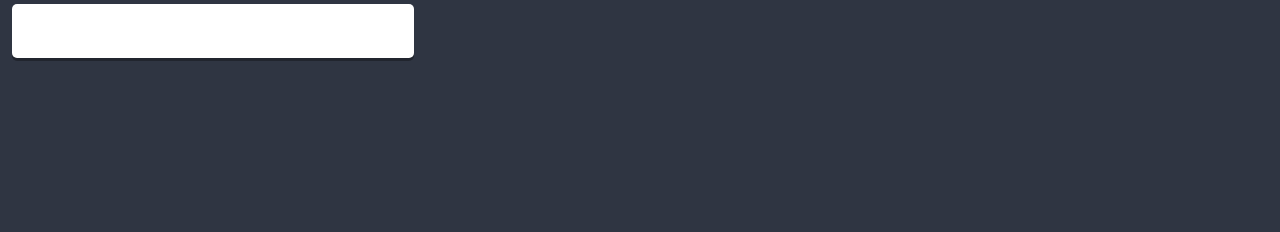
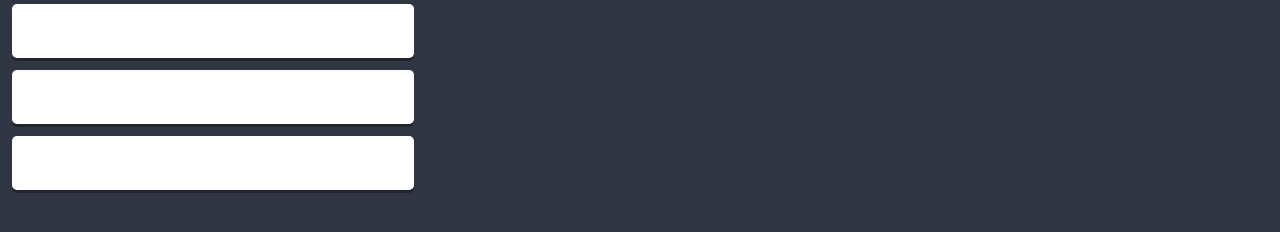
Before and after one commit to dave8git/react-comps, a React app: page / in a window 1280 px wide. Shown: the part 428-660 px from the top of the page. Built offline with nearby package versions, Linux system fonts and the light colour scheme.

Commit message:
fix props continues @2

```diff
--- a/src/components/List/List.js
+++ b/src/components/List/List.js
@@ -21,6 +21,8 @@ class List extends React.Component {
         <Hero titleText={this.props.title} image={this.props.image} />
         <div className={styles.description}>{this.props.children}</div>
         <Column title={this.props.title} />
+        <Column title={this.props.title} />
+        <Column title={this.props.title} />
 
       </section>
     )
```
